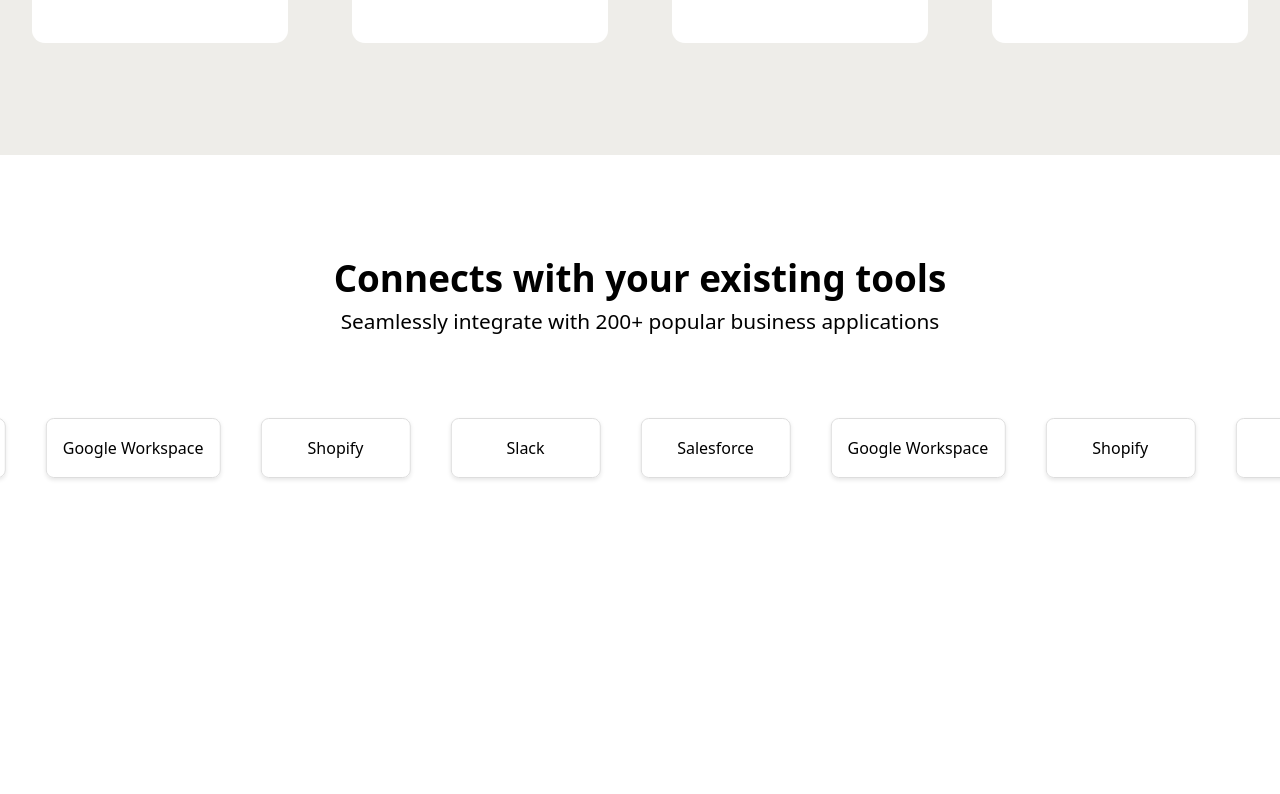
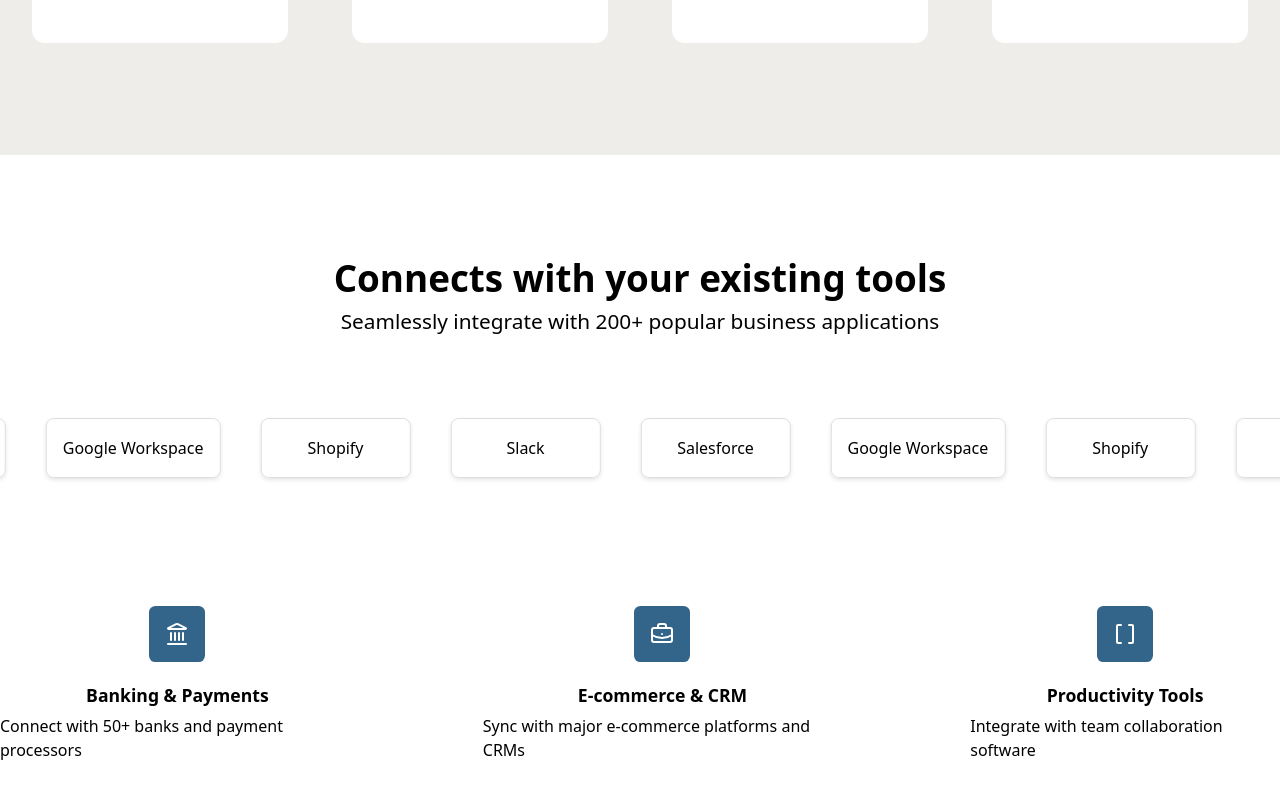
Before and after one commit to AsifulAhsan/AccuFlow, a React (Vite) app: page / in a window 1280 px wide. Shown: the part 4830-5624 px from the top of the page. Before the commit the page ends 5500 px from the top, so only its background shows below. Built offline with nearby package versions, Linux system fonts and the light colour scheme.

Commit message:
Configured tools section

```diff
--- a/src/components/IntegratesSection/IntegratesSection.jsx
+++ b/src/components/IntegratesSection/IntegratesSection.jsx
@@ -1,5 +1,6 @@
 import React from "react";
 import styles from "../IntegratesSection/IntegratesSection.module.css";
+import { Brackets, Landmark, BriefcaseBusiness } from "lucide-react";
 
 function IntegratesSection() {
   return (
@@ -91,6 +92,35 @@ function IntegratesSection() {
           </div>
         </div>
       </div>
+      <div className={styles.prosSection}>
+        <div className={styles.prosDiv}>
+          <div className={styles.prosIconDiv}>
+            <Landmark size={24} />
+          </div>
+          <p className={styles.prosHeading}>Banking & Payments</p>
+          <p className={styles.prosText}>
+            Connect with 50+ banks and payment processors
+          </p>
+        </div>
+        <div className={styles.prosDiv}>
+          <div className={styles.prosIconDiv}>
+            <BriefcaseBusiness size={24} />
+          </div>
+          <p className={styles.prosHeading}>E-commerce & CRM</p>
+          <p className={styles.prosText}>
+            Sync with major e-commerce platforms and CRMs
+          </p>
+        </div>
+        <div className={styles.prosDiv}>
+          <div className={styles.prosIconDiv}>
+            <Brackets size={24} />
+          </div>
+          <p className={styles.prosHeading}>Productivity Tools</p>
+          <p className={styles.prosText}>
+            Integrate with team collaboration software
+          </p>
+        </div>
+      </div>
     </div>
   );
 }
--- a/src/components/IntegratesSection/IntegratesSection.module.css
+++ b/src/components/IntegratesSection/IntegratesSection.module.css
@@ -65,7 +65,7 @@
   }
 }
 
-.trailContainer:hover .trail {
+.trail:hover  {
   animation-play-state: paused;
 }
 
@@ -80,3 +80,33 @@
     padding-right: 0.8rem;
   }
 }
+.prosDiv {
+  display: flex;
+  flex-direction: column;
+  gap: 0.3rem;
+  justify-content: center;
+  align-items: center;
+}
+.prosIconDiv {
+  background-color: #33658a;
+  color: white;
+  padding: 1rem;
+  border-radius: 0.4rem;
+}
+.prosHeading {
+  margin-top: 1rem;
+  font-size: 1.1rem;
+  font-weight: bold;
+}
+
+.prosText {
+  font-size: 1rem;
+  font-weight: 400;
+}
+.prosSection {
+  display: flex;
+  justify-content: space-between;
+  margin-top: 4rem;
+  gap: 8rem;
+  align-items: center;
+}
```
